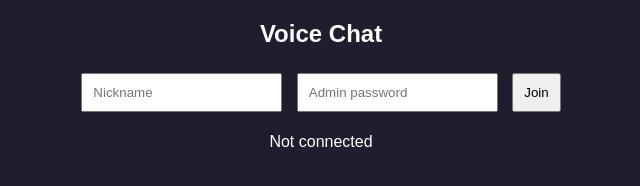
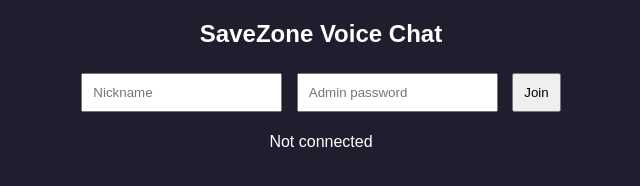
Before and after one commit to ahmedweisa11/SafeZoneVoice, a website: page public/index.html in a window 1280 px wide. Shown: the whole page, without its empty margins (319-959 px from the left). Drawn offline with nearby package versions, Linux system fonts and the light colour scheme; no server answers.

Commit message:
Update index.html

```diff
--- a/public/index.html
+++ b/public/index.html
@@ -1,18 +1,19 @@
 <!DOCTYPE html>
 <html>
 <head>
-  <title>Voice Chat</title>
+  <title>SaveZone Voice Chat</title>
   <link rel="stylesheet" href="style.css">
 </head>
 
 <body>
 
-<h2>Voice Chat</h2>
+<div class="container" id="container">
+	<h2>SaveZone Voice Chat</h2>
 
 	<input id="nickname" placeholder="Nickname" />
 	<input id="password" placeholder="Admin password" />
 
-<button onclick="joinRoom()">Join</button>
+	<button class="btn" onclick="joinRoom()">Join</button>
 
 	<p id="status">Not connected</p>
 
@@ -23,6 +24,9 @@
   	<div id="usersList"></div>
 </div>
 
+
+</div>
+
 <script src="/socket.io/socket.io.js"></script>
 <script src="app.js"></script>
 
```
Lines whose indentation alone changed are shown as unchanged.
